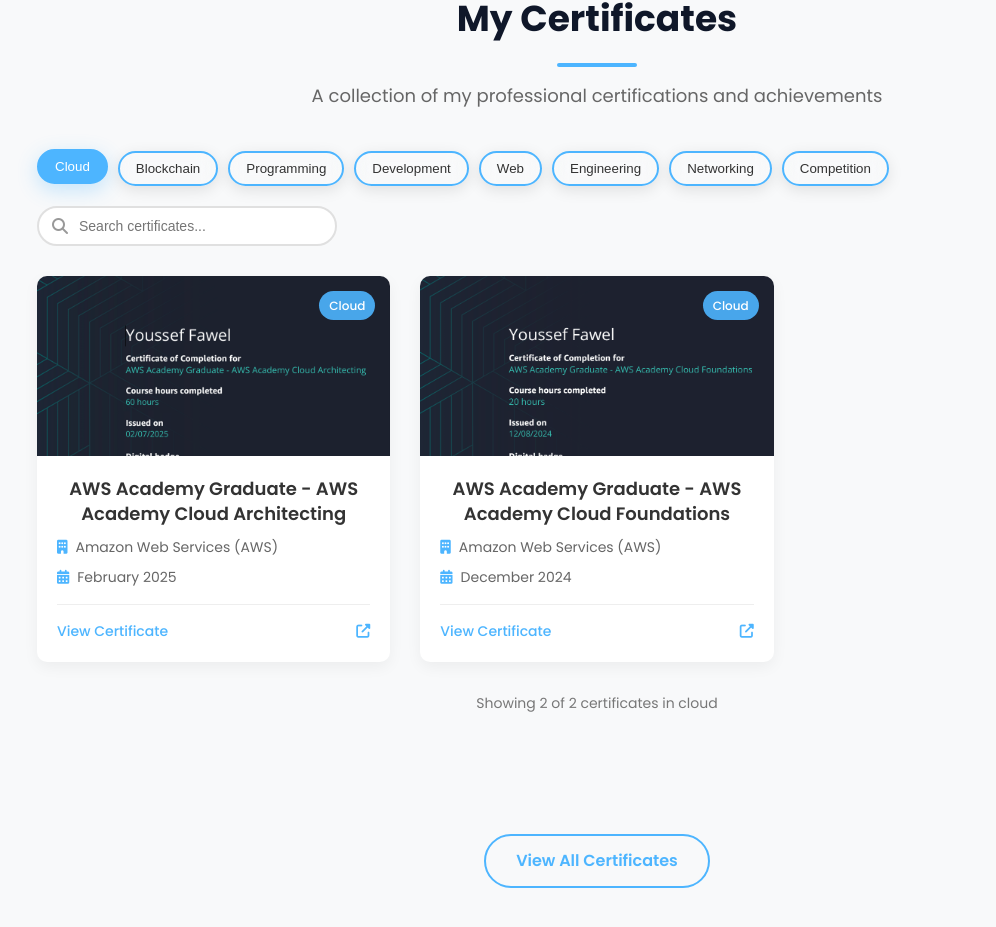
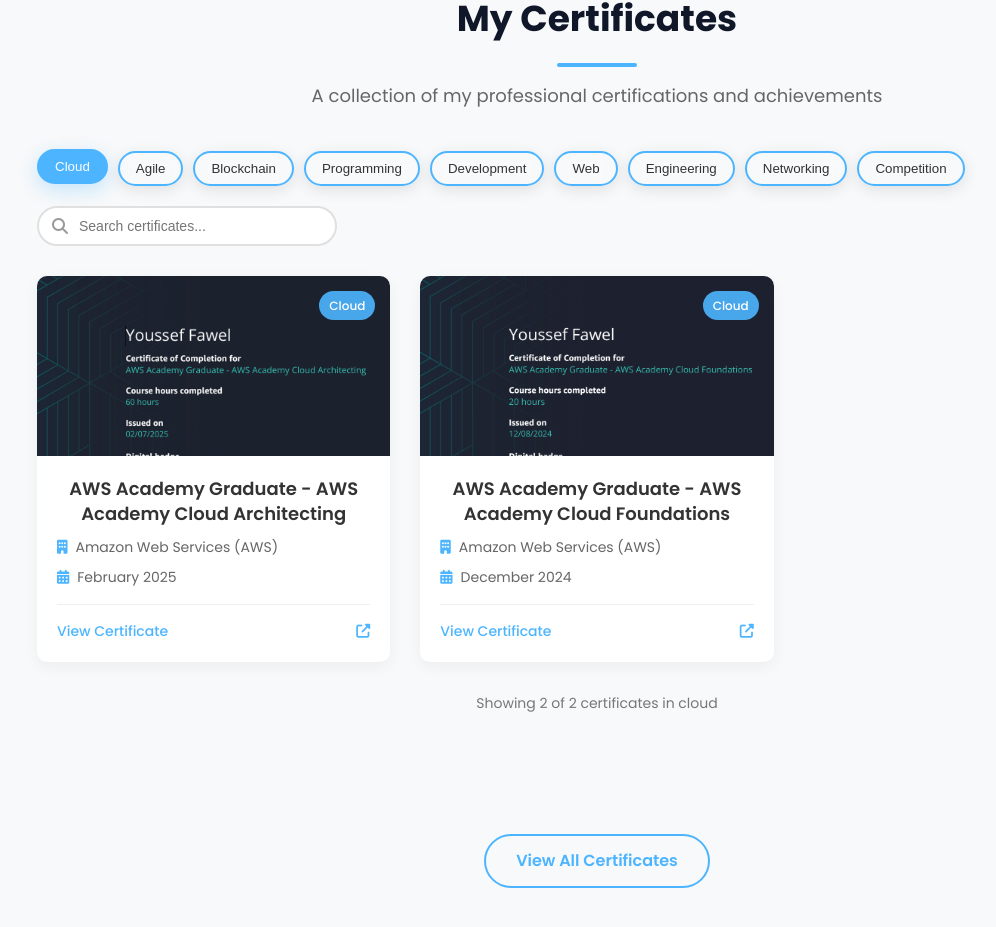
Before and after one commit to Youssef-Fawel/Portfolio, a React (Create React App) app: page / in a window 1280 px wide. Shown: the part 6703-7630 px from the top of the page, without its empty margins (43-1039 px from the left). Built offline with nearby package versions, Linux system fonts and the light colour scheme.

Commit message:
Update certificatesData.js

```diff
--- a/src/assets/data/certificatesData.js
+++ b/src/assets/data/certificatesData.js
@@ -16,6 +16,21 @@
   },
   {
     id: 2,
+    title: "Scrum Master Certified (SMC)",
+    organization: "Udemy",
+    dateIssued: "June 2025",
+    expirationDate: null,
+    credentialId: "1003948",
+    description: "This certification validates expertise in Scrum methodology and agile project management. It covers Scrum framework, sprint planning, backlog management, and agile leadership principles. The certification demonstrates proficiency in facilitating Scrum events, managing sprint backlogs, and leading agile teams effectively.",
+    category: "agile",
+    image: require("../images/Certification.jpg"),
+    verificationLink: null,
+    skills: [
+      "Scrum", "Sprint Planning", "Sprint Backlog", "Agile Methodologies", "Agile Project Management", "Agile Leadership"
+    ]
+  },
+  {
+    id: 3,
     title: "Hedera Certified Developer",
     organization: "The Hashgraph Association",
     dateIssued: "February 2025",
@@ -30,7 +45,7 @@
     ]
   },
   {
-    id: 3,
+    id: 4,
     title: "AWS Academy Graduate - AWS Academy Cloud Foundations",
     organization: "Amazon Web Services (AWS)",
     dateIssued: "December 2024",
@@ -45,7 +60,7 @@
     ]
   },
   {
-    id: 4,
+    id: 5,
     title: "JavaScript (Basic) Certificate",
     organization: "HackerRank",
     dateIssued: "November 2024",
@@ -60,7 +75,7 @@
     ]
   },
   {
-    id: 5,
+    id: 6,
     title: "Python (Basic) Certificate",
     organization: "HackerRank",
     dateIssued: "November 2024",
@@ -75,7 +90,7 @@
     ]
   },
   {
-    id: 6,
+    id: 7,
     title: "JavaScript (Intermediate) Certificate",
     organization: "HackerRank",
     dateIssued: "August 2024",
@@ -90,7 +105,7 @@
     ]
   },
   {
-    id: 7,
+    id: 8,
     title: "Software Development",
     organization: "Prodigy InfoTech",
     dateIssued: "July-August 2024",
@@ -105,7 +120,7 @@
     ]
   },
   {
-    id: 8,
+    id: 9,
     title: "Java (Basic) Certificate",
     organization: "HackerRank",
     dateIssued: "July 2024",
@@ -120,7 +135,7 @@
     ]
   },
   {
-    id: 9,
+    id: 10,
     title: "JavaScript Algorithms and Data Structures (Beta)",
     organization: "freeCodeCamp",
     dateIssued: "July 2024",
@@ -135,7 +150,7 @@
     ]
   },
   {
-    id: 10,
+    id: 11,
     title: "Problem Solving (Intermediate) Certificate",
     organization: "HackerRank",
     dateIssued: "July 2024",
@@ -150,7 +165,7 @@
     ]
   },
   {
-    id: 11,
+    id: 12,
     title: "Responsive Web Design",
     organization: "freeCodeCamp",
     dateIssued: "July 2024",
@@ -165,7 +180,7 @@
     ]
   },
   {
-    id: 12,
+    id: 13,
     title: "Software Engineer Certificate",
     organization: "HackerRank",
     dateIssued: "July 2024",
@@ -180,7 +195,7 @@
     ]
   },
   {
-    id: 13,
+    id: 14,
     title: "Web Development",
     organization: "Encryptix",
     dateIssued: "July-August 2024",
@@ -195,7 +210,7 @@
     ]
   },
   {
-    id: 14,
+    id: 15,
     title: "CCNA: Switching, Routing, and Wireless Essentials",
     organization: "Cisco",
     dateIssued: "June 2024",
@@ -210,7 +225,7 @@
     ]
   },
   {
-    id: 15,
+    id: 16,
     title: "CCNA: Introduction to Networks",
     organization: "Cisco",
     dateIssued: "May 2024",
@@ -225,7 +240,7 @@
     ]
   },
   {
-    id: 16,
+    id: 17,
     title: "Attestation de Participation à la Nuit de l'info 2023",
     organization: "EPI - International Multidisciplinary School",
     dateIssued: "December 2023",
@@ -240,13 +255,13 @@
     ]
   },
   {
-    id: 17,
+    id: 18,
     title: "Introduction to Front-End Development",
     organization: "Coursera",
     dateIssued: "November 2023",
     expirationDate: null,
     credentialId: "L7RK4QBRM3GK",
-    description: "This certification covers the fundamentals of front-end web development including HTML, CSS, JavaScript, and responsive design principles. It includes hands-on projects to build interactive web pages and understand the role of front-end development in the web development process.",
+        description: "This certification covers the fundamentals of front-end web development including HTML, CSS, JavaScript, and responsive design principles. It includes hands-on projects to build interactive web pages and understand the role of front-end development in the web development process.",
     category: "web",
     image: require("../images/Introduction to Front-End Development.png"),
     verificationLink: "https://www.coursera.org/account/accomplishments/records/L7RK4QBRM3GK",
```
